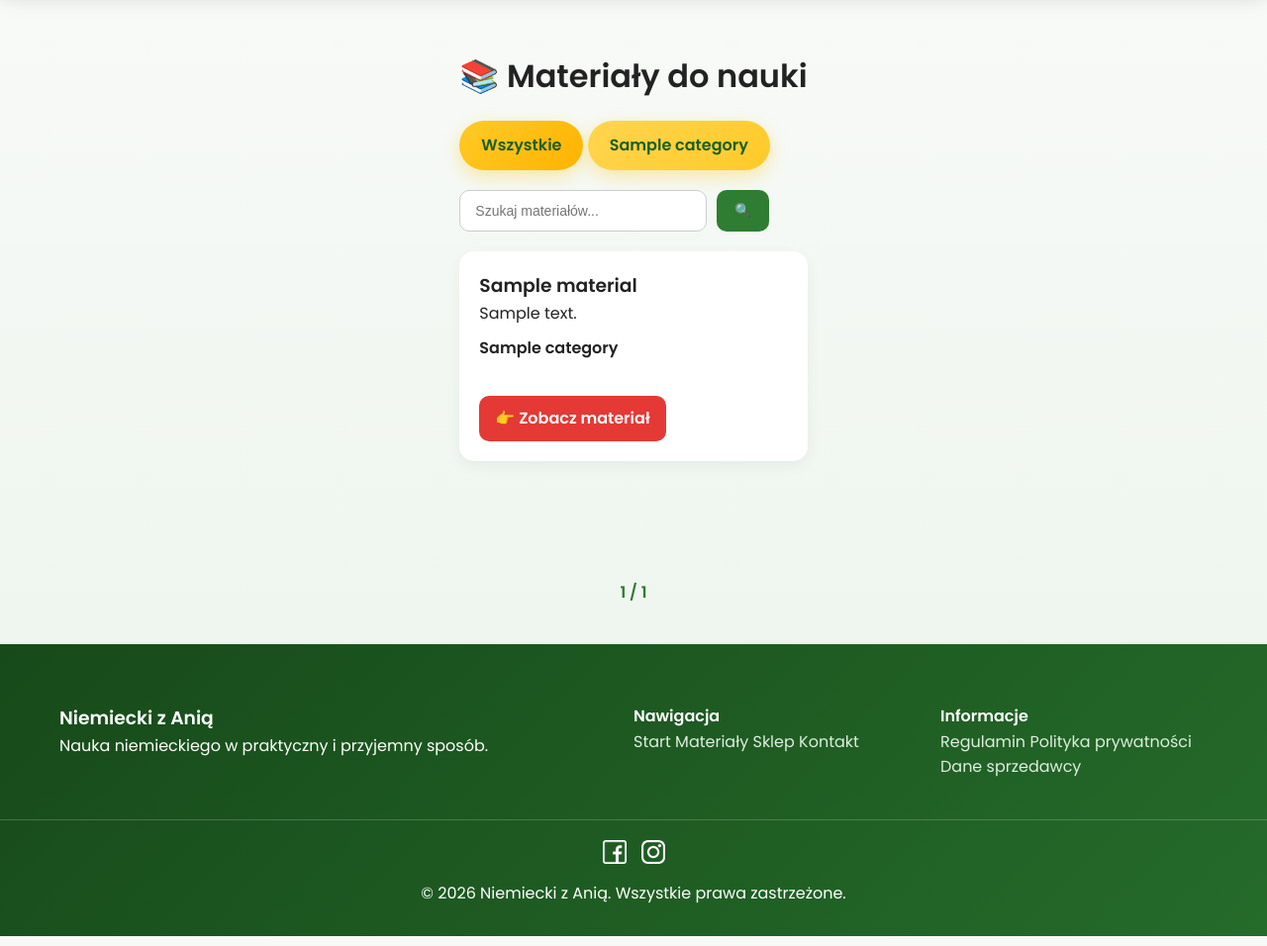
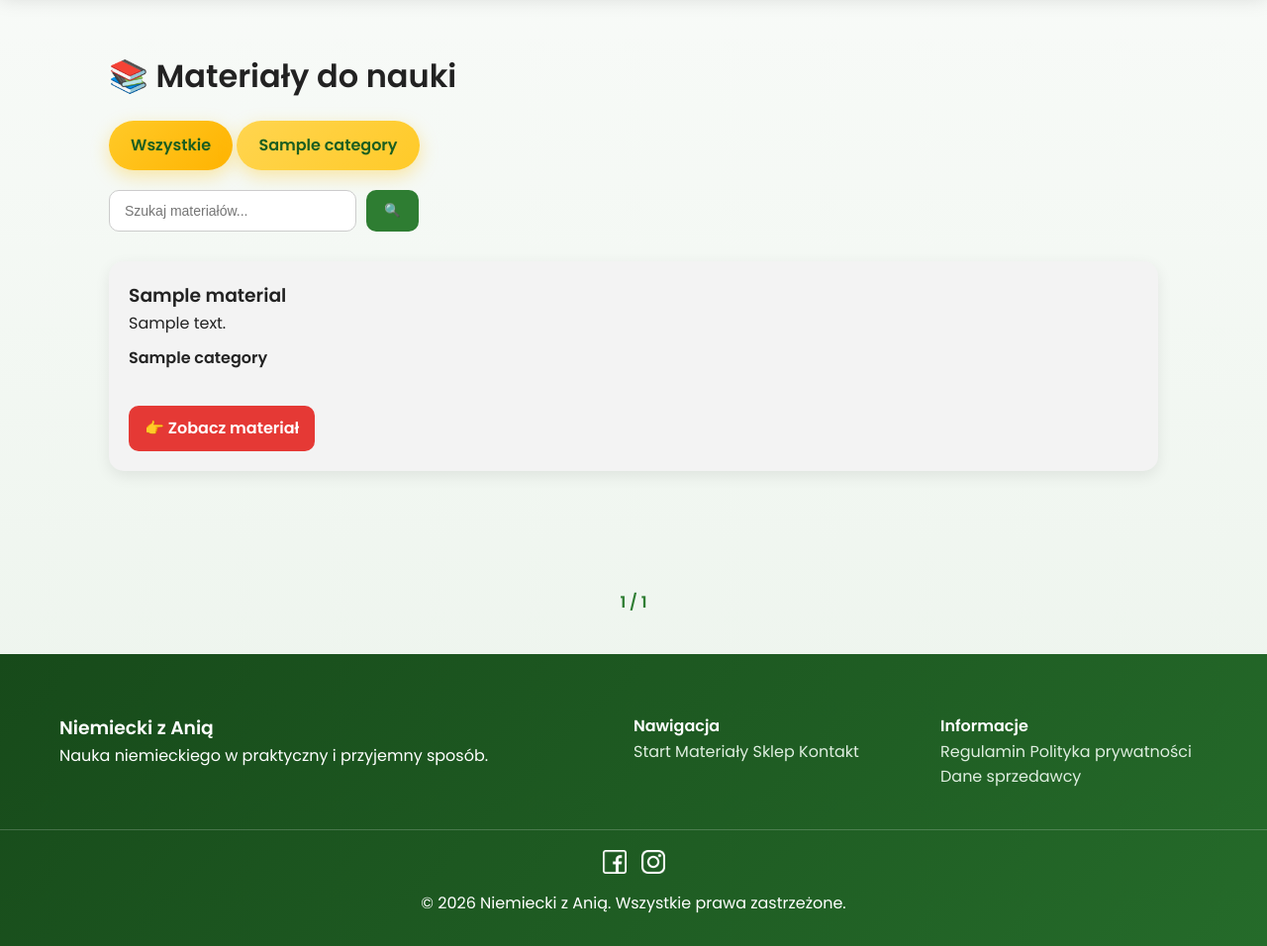
Before and after one commit to Ex333/niemiecki-z-ania, a Django app: page /materialy/ in a window 1280 px wide. Shown: the part 109-1065 px from the top of the page at 99% size. Run offline with Django 5.2, Linux system fonts and the light colour scheme; tables that the repository leaves empty hold one stand-in row (values such as "Sample post"); some libraries are stand-ins or nearby versions.

Commit message:
materials.card and materials.grid fixed

```diff
--- a/core/static/css/style.css
+++ b/core/static/css/style.css
@@ -587,6 +587,8 @@ body {
     max-width: 1100px;
     margin: 0 auto;
     padding: 30px 20px;
+
+    width: 100%;
 }
 
 /* 🔥 TITLE */
@@ -622,23 +624,23 @@ body {
 
 /* 🔥 GRID */
 .materials-grid {
-    display: grid;
-    grid-template-columns: repeat(auto-fit, minmax(280px, 1fr));
-    gap: 25px;
+  display: grid;
+  grid-template-columns: repeat(auto-fit, minmax(280px, 1fr));
+  gap: 25px;
+  margin-top: 30px;
 }
 
 /* 🔥 CARD */
 .material-card {
-    background: white;
-    border-radius: 15px;
-    padding: 20px;
-    box-shadow: 0 5px 15px rgba(0,0,0,0.05);
-    transition: 0.3s;
+  background: #f3f3f3;
+  padding: 20px;
+  border-radius: 15px;
+  box-shadow: 0 5px 15px rgba(0,0,0,0.08);
+  transition: 0.2s;
 }
 
 .material-card:hover {
-    transform: translateY(-5px);
-    box-shadow: 0 10px 25px rgba(0,0,0,0.1);
+  transform: translateY(-5px);
 }
 
 /* 🔥 CATEGORY TEXT */
```
